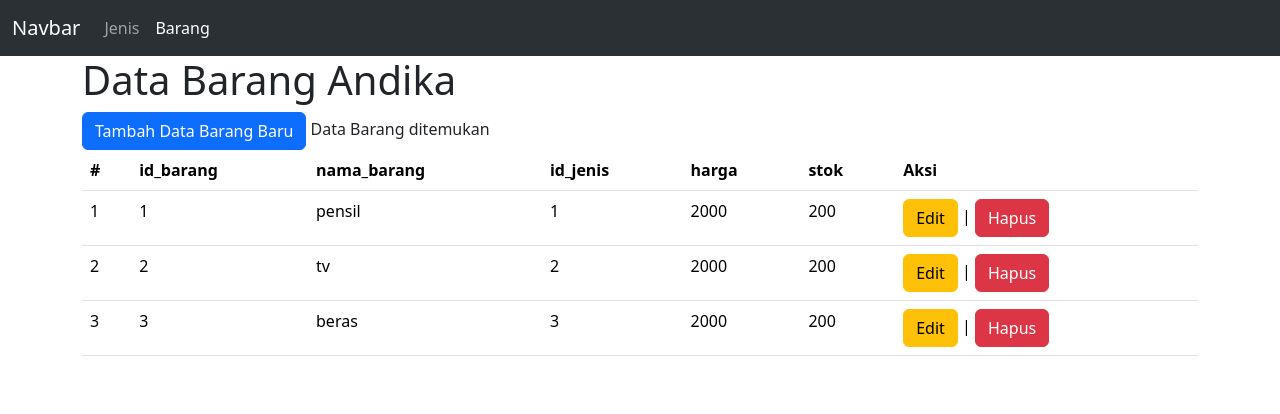
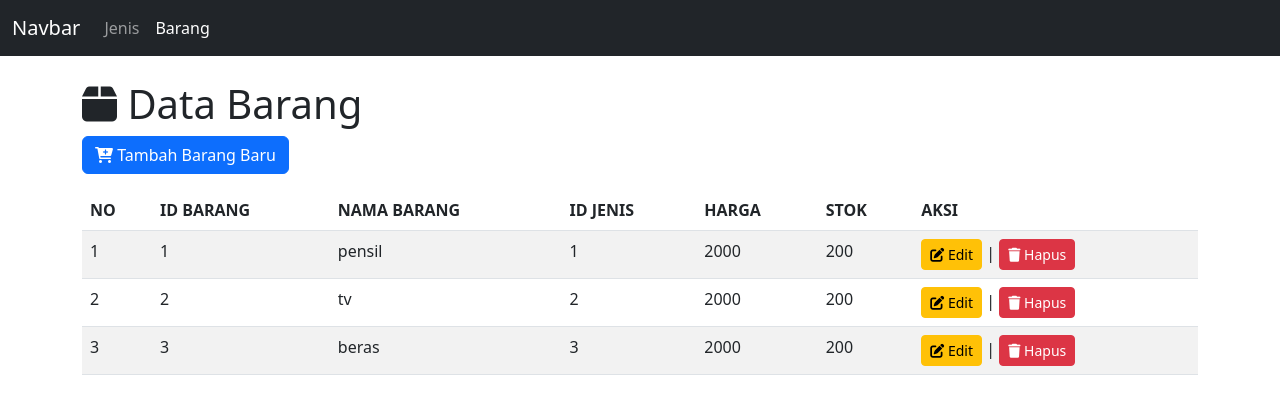
Before and after one commit to Karl-schneider10/inventory_andika, a PHP site: page / in a window 1280 px wide. Shown: the top 414 px of the page. Run offline with PHP 8.4, Linux system fonts and the light colour scheme; data comes from the database, SQL or seed files in the repository; both versions use the stored data as it was after the commit.

Commit message:
update dan hapus

```diff
--- a/view/barang/index.php
+++ b/view/barang/index.php
@@ -3,11 +3,12 @@
 <head>
     <meta charset="UTF-8">
     <meta name="viewport" content="width=device-width, initial-scale=1.0">
-    <link rel="stylesheet" href="https://cdn.jsdelivr.net/npm/bootstrap@5.3.3/dist/css/bootstrap.min.css">
-    <title>Document</title>
+    <link rel="stylesheet" href="https://cdn.jsdelivr.net/npm/bootstrap@5.3.0/dist/css/bootstrap.min.css">
+    <link rel="stylesheet" href="https://cdnjs.cloudflare.com/ajax/libs/font-awesome/6.2.0/css/all.min.css">
+    <title>Data Barang</title>
 </head>
 <body>
-<nav class="navbar navbar-expand-lg bg-body-tertiary" data-bs-theme="dark">
+<nav class="navbar navbar-expand-lg navbar-dark bg-dark">
   <div class="container-fluid">
     <a class="navbar-brand" href="#">Navbar</a>
     <button class="navbar-toggler" type="button" data-bs-toggle="collapse" data-bs-target="#navbarSupportedContent" aria-controls="navbarSupportedContent" aria-expanded="false" aria-label="Toggle navigation">
@@ -16,29 +17,29 @@
     <div class="collapse navbar-collapse" id="navbarSupportedContent">
       <ul class="navbar-nav me-auto mb-2 mb-lg-0">
         <li class="nav-item">
-          <a class="nav-link " aria-current="page" href="../jenis/index.php">Jenis</a>
+          <a class="nav-link" aria-current="page" href="../jenis/index.php">Jenis</a>
         </li>
         <li class="nav-item">
-          <a class="nav-link active" href="">Barang</a>
+          <a class="nav-link active" href="#">Barang</a>
         </li>
       </ul>
     </div>
   </div>
 </nav>
 
-<div class="container">
-<h1>Data Barang Andika</h1>
-<a href="view_tambah.php" class="btn btn-primary">Tambah Data Barang Baru</a>
-<table class="table">
+<div class="container mt-4">
+<h1><i class="fa-solid fa-box"></i> Data Barang</h1>
+<a href="view_tambah.php" class="btn btn-primary mb-3"><i class="fa-solid fa-cart-plus"></i> Tambah Barang Baru</a>
+<table class="table table-hover table-striped">
   <thead>
     <tr>
-      <th scope="col">#</th>
-      <th scope="col">id_barang</th>
-      <th scope="col">nama_barang</th>
-      <th scope="col">id_jenis</th>
-      <th scope="col">harga</th>
-      <th scope="col">stok</th>
-      <th>Aksi</th>
+      <th scope="col">NO</th>
+      <th scope="col">ID BARANG</th>
+      <th scope="col">NAMA BARANG</th>
+      <th scope="col">ID JENIS</th>
+      <th scope="col">HARGA</th>
+      <th scope="col">STOK</th>
+      <th scope="col">AKSI</th>
     </tr>
   </thead>
   <tbody>
@@ -46,8 +47,7 @@
            include '../../config/koneksi.php';
            $query = mysqli_query($conn,"SELECT * FROM barang");
            $no = 1;
-           if(mysqli_num_rows($query)){
-            echo "Data Barang ditemukan";
+           if(mysqli_num_rows($query) > 0){
             while($result=mysqli_fetch_assoc($query)){
                 ?>
                 <tr>
@@ -58,21 +58,20 @@
                     <td><?php echo $result['harga']?></td>
                     <td><?php echo $result['stok']?></td>
                     <td>
-                    <a href='view_edit.php?id=<?php echo $result['id_barang']?>' class="btn btn-warning">Edit</a> |
-                        <a href='hapus.php?id=<?php echo $result['id_barang']?>'
-                        onclick="return confirm('yakin dihapus?')" class="btn btn-danger">Hapus</a>
+                    <a href='view_edit.php?id=<?php echo $result['id_barang']?>' class="btn btn-warning btn-sm"><i class="fa-solid fa-pen-to-square"></i> Edit</a> |
+                        <a href='hapus.php?id=<?php echo $result['id_barang']?>' onclick="return confirm('Yakin dihapus?')" class="btn btn-danger btn-sm"><i class="fa-solid fa-trash"></i> Hapus</a>
                     </td>
                 </tr>
                 <?php
                 $no++;
             }
-           }else{
-            echo "Data Barang tidak ditemukan";
+           } else {
+            echo "<tr><td colspan='7' class='text-center'>Data Barang tidak ditemukan</td></tr>";
            }
            ?>
   </tbody>
 </table>
 </div>
-<script src="https://cdn.jsdelivr.net/npm/bootstrap@5.3.3/dist/js/bootstrap.bundle.min.js"></script>
+<script src="https://cdn.jsdelivr.net/npm/bootstrap@5.3.0/dist/js/bootstrap.bundle.min.js"></script>
 </body>
 </html>
--- a/view/barang/view_edit.php
+++ b/view/barang/view_edit.php
@@ -4,6 +4,7 @@
     <meta charset="UTF-8">
     <meta name="viewport" content="width=device-width, initial-scale=1.0">
     <link rel="stylesheet" href="https://cdn.jsdelivr.net/npm/bootstrap@5.3.3/dist/css/bootstrap.min.css">
+    <link rel="stylesheet" href="https://cdnjs.cloudflare.com/ajax/libs/font-awesome/6.2.0/css/all.min.css">
     <title>Tambah Barang Baru</title>
 </head>
 <body>
@@ -36,7 +37,8 @@
     <label for="exampleInputPassword1" class="form-label">Stok</label>
     <input type="text" class="form-control" name="stok" value="<?php echo $result['stok'] ?>" id="exampleInputPassword1">
   </div>
-  <button type="submit" class="btn btn-primary">Submit</button>
+  <button type="submit" class="btn btn-primary btn-sm"><i class="fa-solid fa-floppy-disk"></i> Submit</button>
+  <a href="index.php" class="btn btn-primary btn-sm"><i class="fa-solid fa-chevron-left"></i> Kembali</a>
 </form>
     </div>
 </body>
--- a/view/barang/view_tambah.php
+++ b/view/barang/view_tambah.php
@@ -4,6 +4,7 @@
     <meta charset="UTF-8">
     <meta name="viewport" content="width=device-width, initial-scale=1.0">
     <link rel="stylesheet" href="https://cdn.jsdelivr.net/npm/bootstrap@5.3.3/dist/css/bootstrap.min.css">
+    <link rel="stylesheet" href="https://cdnjs.cloudflare.com/ajax/libs/font-awesome/6.2.0/css/all.min.css">
     <title>Document</title>
 </head>
 <body>
@@ -49,7 +50,8 @@
     <label for="exampleInputPassword1" class="form-label">Stok</label>
     <input type="text" class="form-control" name="stok" id="exampleInputPassword1">
   </div>
-  <button type="submit" class="btn btn-primary">Submit</button>
+  <button type="submit" class="btn btn-primary btn-sm"><i class="fa-solid fa-floppy-disk"></i> Submit</button>
+  <a href="index.php" class="btn btn-primary btn-sm"><i class="fa-solid fa-chevron-left"></i> Kembali</a>
 </form>
 </div>
 <script src="https://cdn.jsdelivr.net/npm/bootstrap@5.3.3/dist/js/bootstrap.bundle.min.js"></script>
--- a/view/jenis/view_edit.php
+++ b/view/jenis/view_edit.php
@@ -4,6 +4,7 @@
     <meta charset="UTF-8">
     <meta name="viewport" content="width=device-width, initial-scale=1.0">
     <link rel="stylesheet" href="https://cdn.jsdelivr.net/npm/bootstrap@5.3.3/dist/css/bootstrap.min.css">
+    <link rel="stylesheet" href="https://cdnjs.cloudflare.com/ajax/libs/font-awesome/6.2.0/css/all.min.css">
     <title>Tambah Jenis Baru</title>
 </head>
 <body>
@@ -24,7 +25,8 @@
     <label for="exampleInputPassword1" class="form-label">Nama Jenis</label>
     <input type="text" class="form-control" name="nama_jenis" value="<?php echo $result['nama_jenis'] ?>" id="exampleInputPassword1">
   </div>
-  <button type="submit" class="btn btn-primary">Submit</button>
+  <button type="submit" class="btn btn-primary btn-sm"><i class="fa-solid fa-floppy-disk"></i> Submit</button>
+  <a href="index.php" class="btn btn-primary btn-sm"><i class="fa-solid fa-chevron-left"></i> Kembali</a>
 </form>
     </div>
 </body>
--- a/view/jenis/view_tambah.php
+++ b/view/jenis/view_tambah.php
@@ -4,6 +4,7 @@
     <meta charset="UTF-8">
     <meta name="viewport" content="width=device-width, initial-scale=1.0">
     <link rel="stylesheet" href="https://cdn.jsdelivr.net/npm/bootstrap@5.3.3/dist/css/bootstrap.min.css">
+    <link rel="stylesheet" href="https://cdnjs.cloudflare.com/ajax/libs/font-awesome/6.2.0/css/all.min.css">
     <title>Document</title>
 </head>
 <body>
@@ -37,7 +38,8 @@
     <label for="exampleInputPassword1" class="form-label">Nama Jenis</label>
     <input type="text" class="form-control" name="nama_jenis" id="exampleInputPassword1">
   </div>
-  <button type="submit" class="btn btn-primary">Submit</button>
+  <button type="submit" class="btn btn-primary btn-sm"><i class="fa-solid fa-floppy-disk"></i> Submit</button>
+  <a href="index.php" class="btn btn-primary btn-sm"><i class="fa-solid fa-chevron-left"></i> Kembali</a>
 </form>
 </div>
 <script src="https://cdn.jsdelivr.net/npm/bootstrap@5.3.3/dist/js/bootstrap.bundle.min.js"></script>
```
Also changed, not shown: database/db_inventory_andika.sql (added, +86 -0 lines), view/jenis/index.php (+18 -20 lines).
